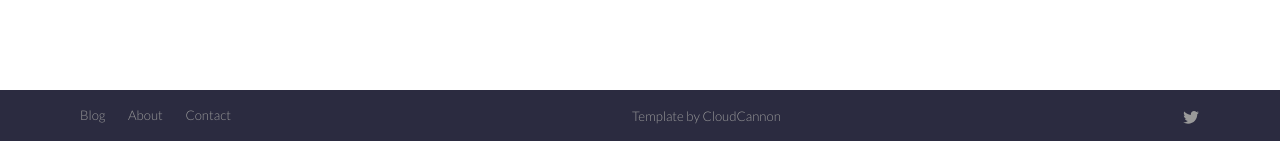
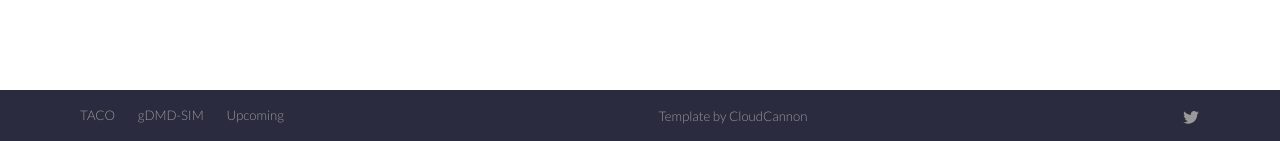
Before and after one commit to DZGong/DZGong.github.io, a Jekyll site: the page built from about.html, in a window 1280 px wide and 900 px high, scrolled down 875 px. Shown: the part 756-897 px from the top of the window. Built offline with Jekyll 4.4.1, drawn with Linux system fonts in a browser that asks for light colours; nearby versions of some CDN libraries.

Commit message:
test change 8

```diff
--- a/_data/footer.yml
+++ b/_data/footer.yml
@@ -1,9 +1,9 @@
 left_links:
-  - name: Blog
+  - name: TACO
     link: /blog/
-  - name: About
+  - name: gDMD-SIM
     link: /about/
-  - name: Contact
+  - name: Upcoming
     link: /contact/
 right_links:
   # - name:
--- a/index.html
+++ b/index.html
@@ -1,7 +1,7 @@
 ---
 title: Home
 description: DZGong homepage.
-image: https://source.unsplash.com/j5LSbCqB1wA/2000x1322?a=.png
+image: ./photos/DSC01914-2.jpeg
 bottom_image: https://unsplash.it/2000/1322?a=.png
 ---
 
```
